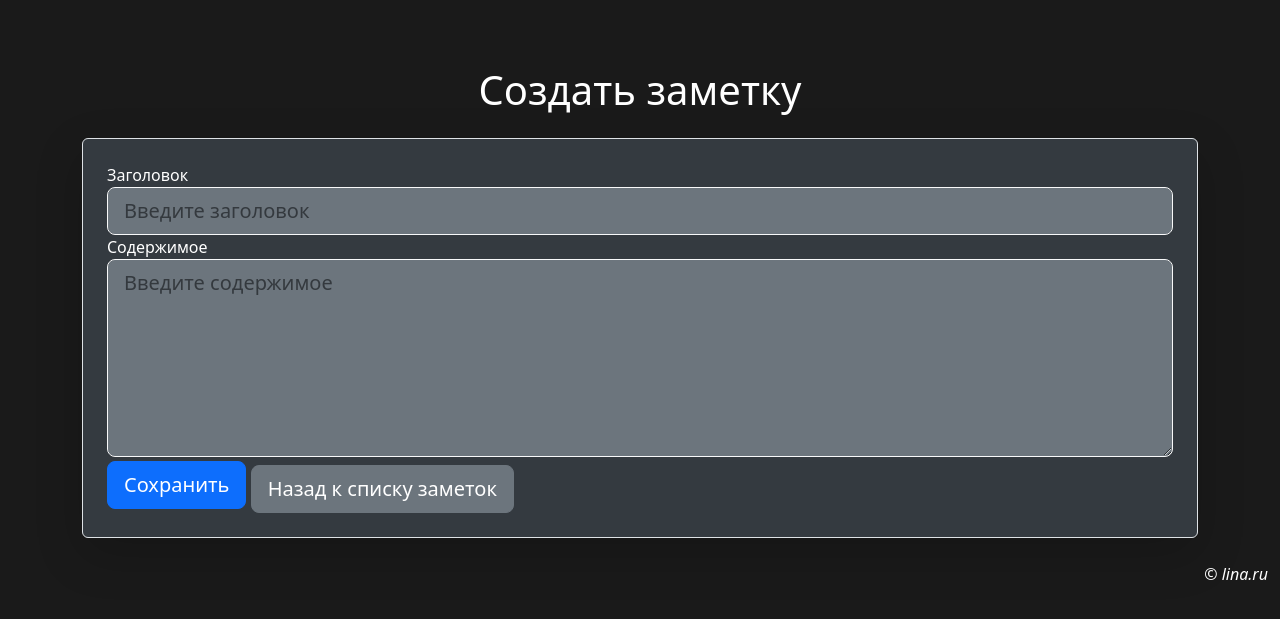
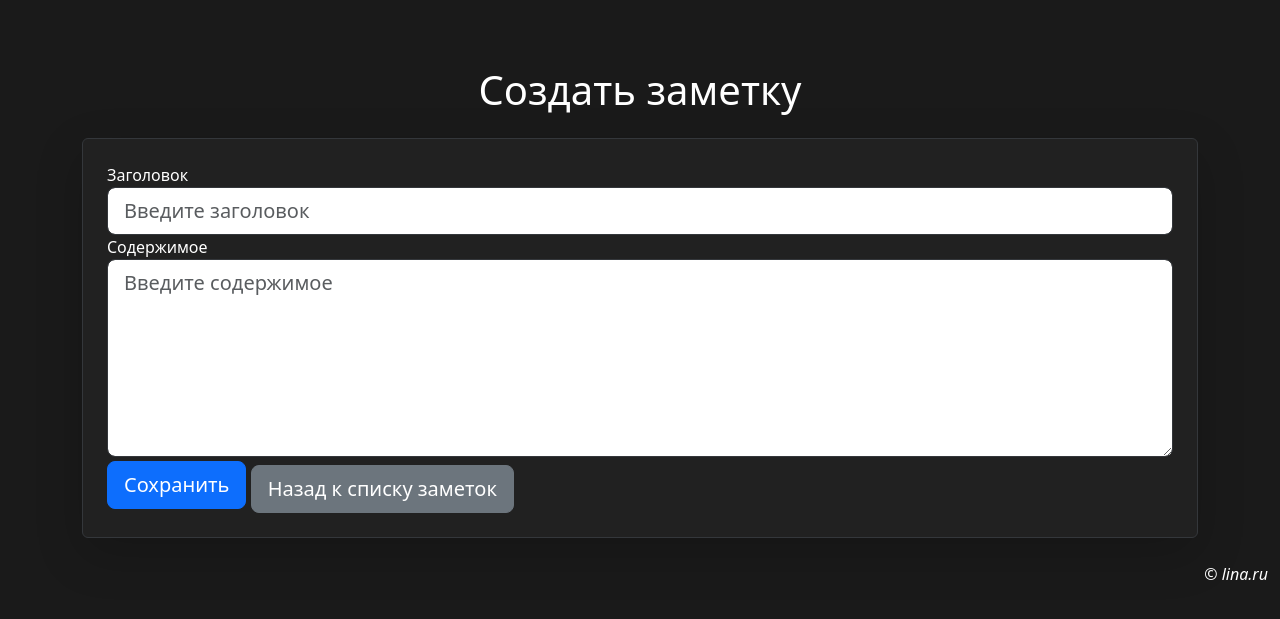
Before and after one commit to kirakorst/LINA, a Django app: template entries/templates/entries/note_form.html in a window 1280 px wide. Shown: the part 70-689 px from the top of the page. Run offline with Django 3.2, Linux system fonts and the light colour scheme; the template is opened without the code that fills it, so the values that code supplies are empty; some libraries are stand-ins or nearby versions.

Commit message:
Корректировка HTML

```diff
--- a/entries/templates/entries/note_form.html
+++ b/entries/templates/entries/note_form.html
@@ -9,12 +9,12 @@
 
         <div class="form-group">
             <label for="title" class="text-white">Заголовок</label>
-            <input type="text" name="title" id="title" class="form-control form-control-lg bg-secondary text-white border border-light" placeholder="Введите заголовок" required>
+            <input type="text" name="title" id="title" class="form-control form-control-lg bg-secondary text-black border border-light" placeholder="Введите заголовок" required>
         </div>
 
         <div class="form-group">
             <label for="content" class="text-white">Содержимое</label>
-            <textarea name="content" id="content" class="form-control form-control-lg bg-secondary text-white border border-light" rows="6" placeholder="Введите содержимое" required></textarea>
+            <textarea name="content" id="content" class="form-control form-control-lg bg-secondary text-black border border-light" rows="6" placeholder="Введите содержимое" required></textarea>
         </div>
 
         <button type="submit" class="btn btn-primary btn-lg btn-block">Сохранить</button>
@@ -24,13 +24,21 @@
 
 <style>
     .bg-dark {
-        background-color: #343a40 !important; /* Темный фон для формы */
+        background-color: #212121 !important; /* Светлый фон для формы */
     }
     .form-control:focus {
         background-color: #495057; /* Цвет фона при фокусе */
-        color: white; /* Цвет текста при фокусе */
-        border-color: #80bdff; /* Цвет рамки при фокусе */
+        color: black; /* Цвет текста при фокусе */
+        border-color: black; /* Цвет рамки при фокусе */
         box-shadow: 0 0 0 0.2rem rgba(0, 123, 255, 0.25); /* Тень при фокусе */
+    }
+
+    .bg-secondary {
+        background-color: white !important;
+    }
+
+    .border {
+        border: var(--bs-border-width) var(--bs-border-style) #34373b!important;
     }
 </style>
 
```
Also changed, not shown: tasks/templates/tasks/task_create.html (deleted, +0 -11 lines), tasks/templates/tasks/task_form.html (+5 -3 lines), lina.sqlite3.
